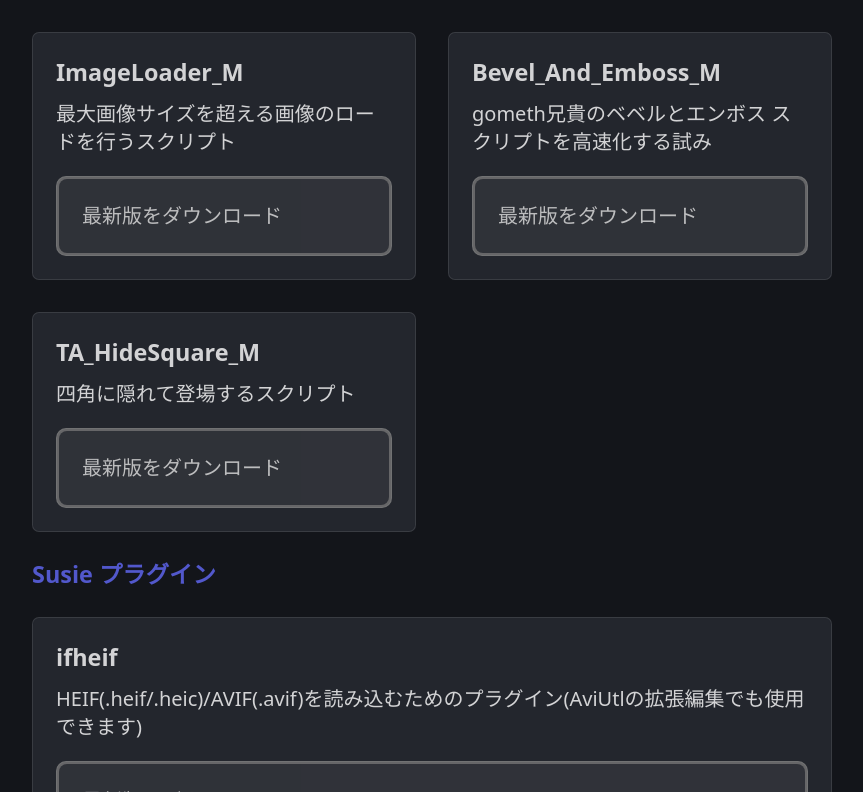
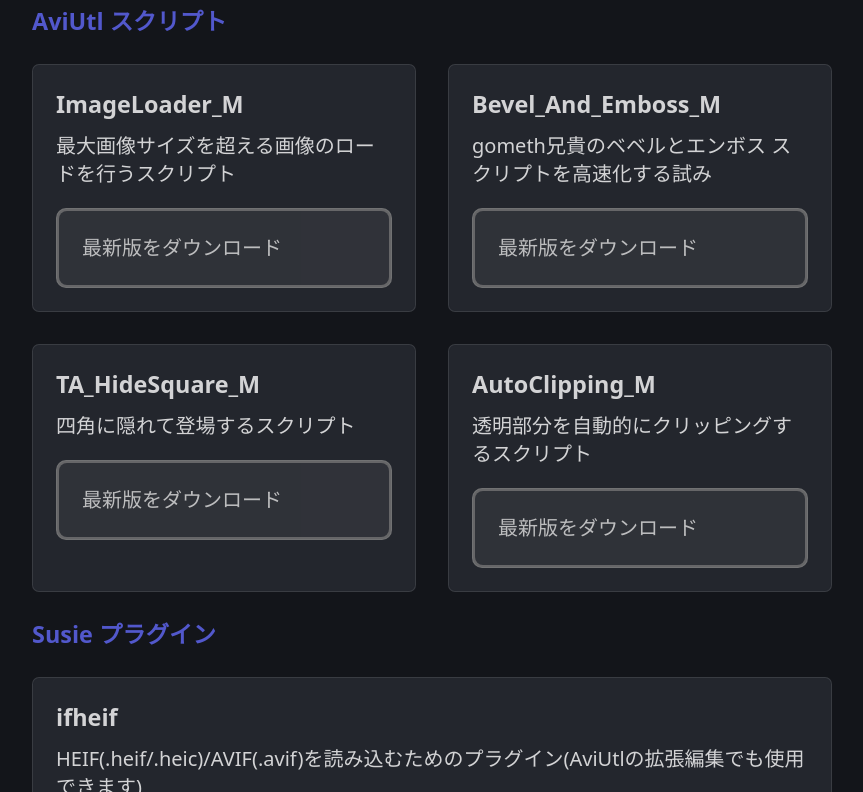
Before and after one commit to Mr-Ojii/aviutl, an Astro site: page / in a window 1280 px wide. Shown: the part 1395-2187 px from the top of the page, without its empty margins (208-1071 px from the left). Built offline with nearby package versions, Linux system fonts and the light colour scheme; Astro itself is replaced by a stand-in of ours; no server answers.

Commit message:
AutoClipping_Mを追加

```diff
--- a/src/pages/index.astro
+++ b/src/pages/index.astro
@@ -66,6 +66,12 @@
         repoName : "AviUtl-TA_HideSquare_M-Script",
         search : "",
         description : "四角に隠れて登場するスクリプト",
+      },
+      {
+        name : "AutoClipping_M",
+        repoName : "AviUtl-AutoClipping-Script",
+        search : "",
+        description : "透明部分を自動的にクリッピングするスクリプト",
       },
     ],
   },
```
